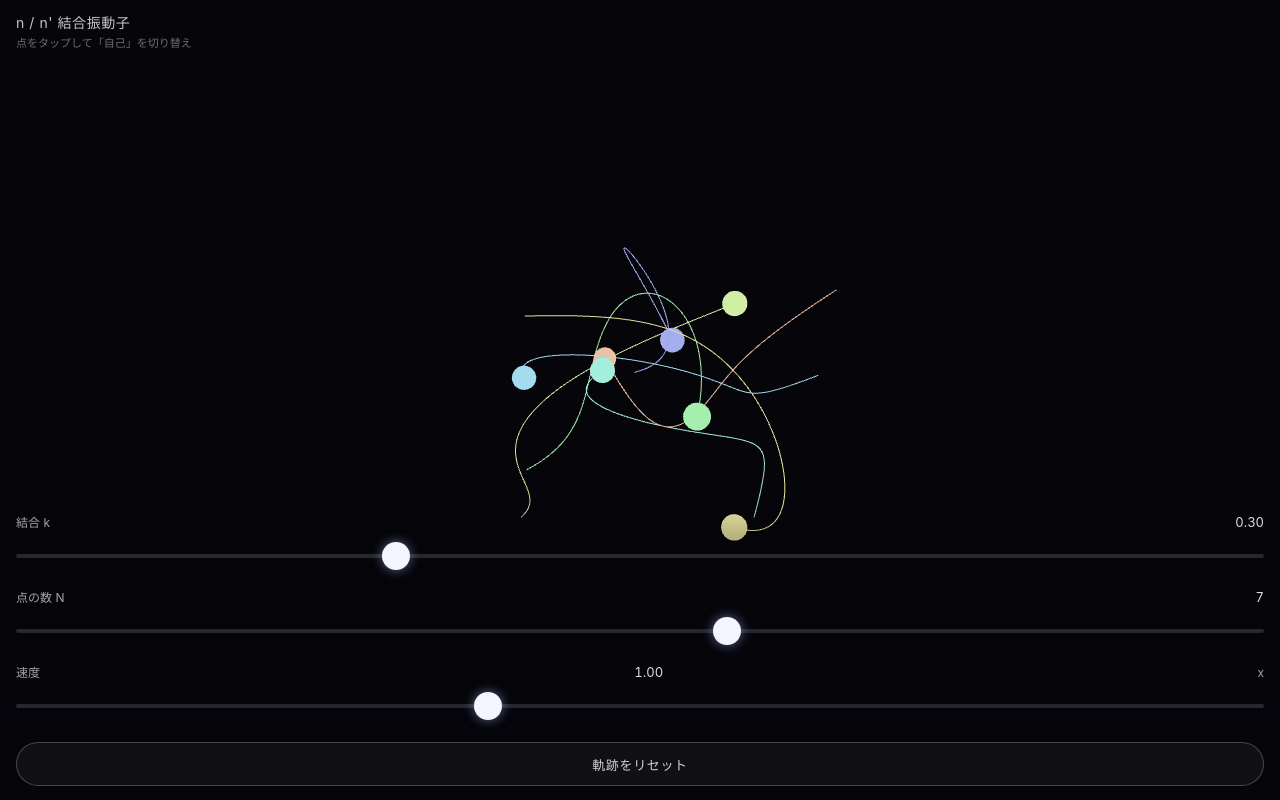
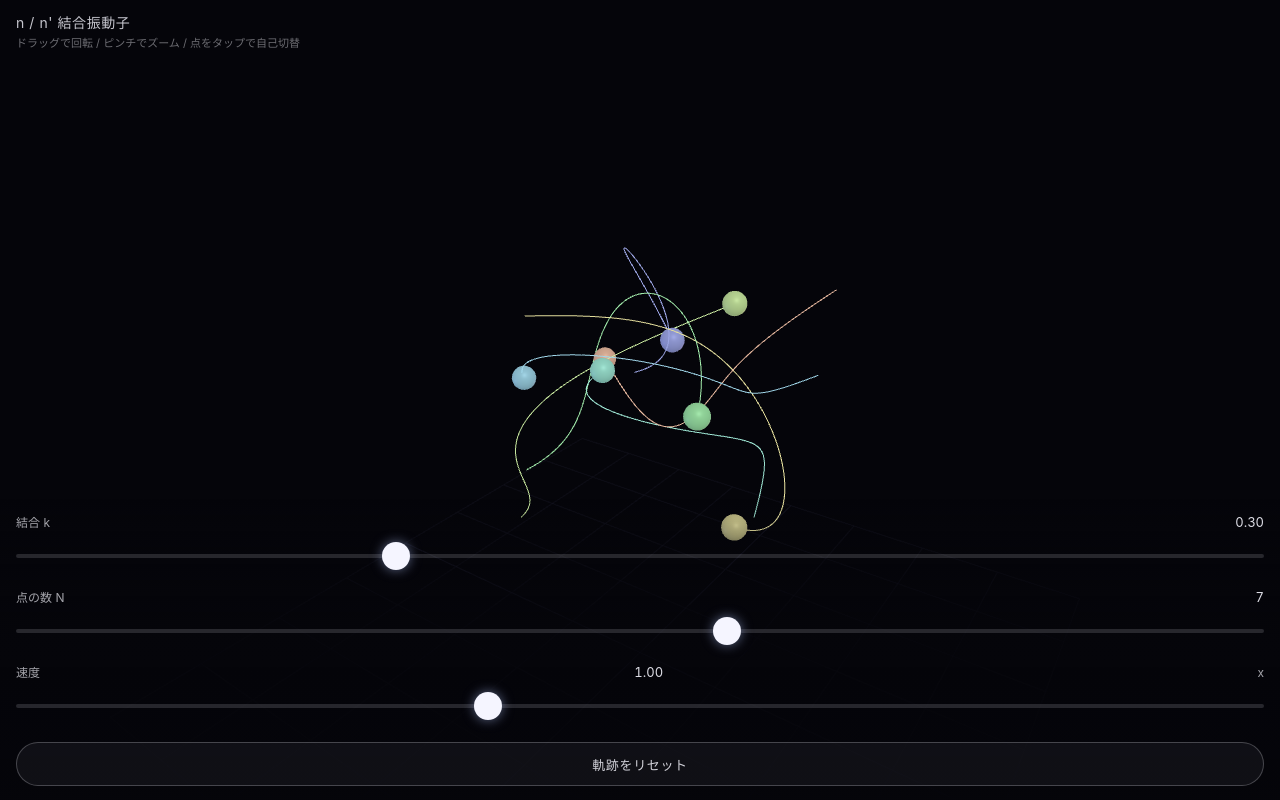
Before and after one commit to restructure-git/nn-oscillator, a website built with Vite: page index.html in a window 1280 px wide. Built offline with nearby package versions, Linux system fonts and the light colour scheme.

Commit message:
3D 視認性を上げる：陰影付きマテリアル・ライト・グリッド・操作ヒント更新

```diff
--- a/index.html
+++ b/index.html
@@ -15,7 +15,7 @@
 
     <header id="hud-top">
       <div id="hud-title">n / n' 結合振動子</div>
-      <div id="hud-hint">点をタップして「自己」を切り替え</div>
+      <div id="hud-hint">ドラッグで回転 / ピンチでズーム / 点をタップで自己切替</div>
     </header>
 
     <section id="hud-bottom">
--- a/src/main.ts
+++ b/src/main.ts
@@ -1,12 +1,15 @@
 import {
+  AmbientLight,
   BufferAttribute,
   BufferGeometry,
   Color,
+  DirectionalLight,
+  GridHelper,
   Line,
   LineBasicMaterial,
   LineSegments,
   Mesh,
-  MeshBasicMaterial,
+  MeshStandardMaterial,
   PerspectiveCamera,
   Raycaster,
   Scene,
@@ -54,13 +57,40 @@ controls.minDistance = 3;
 controls.maxDistance = 18;
 controls.enablePan = false;
 controls.rotateSpeed = 0.7;
+controls.autoRotate = false;
+controls.touches = {
+  ONE: 0, // ROTATE
+  TWO: 2, // DOLLY_PAN → ピンチズーム
+};
+
+// ---------- Lighting (spheres の 3D 陰影用) ----------
+scene.add(new AmbientLight(0xffffff, 0.35));
+
+const keyLight = new DirectionalLight(0xffffff, 1.0);
+keyLight.position.set(6, 8, 5);
+scene.add(keyLight);
+
+const fillLight = new DirectionalLight(0x8fa8ff, 0.35);
+fillLight.position.set(-4, -2, 3);
+scene.add(fillLight);
+
+const rimLight = new DirectionalLight(0xff9fbf, 0.25);
+rimLight.position.set(0, -4, -6);
+scene.add(rimLight);
+
+// ---------- 空間参照（薄いグリッドで奥行きを見せる）----------
+const grid = new GridHelper(8, 8, 0x2a2a45, 0x1a1a2a);
+grid.position.y = -3.2;
+(grid.material as LineBasicMaterial).transparent = true;
+(grid.material as LineBasicMaterial).opacity = 0.35;
+scene.add(grid);
 
 // ---------- Simulation ----------
 const sim = new Simulation(parseInt(nSlider.value, 10));
 
 // ---------- Visual: nodes ----------
 interface NodeVisual {
-  mesh: Mesh<SphereGeometry, MeshBasicMaterial>;
+  mesh: Mesh<SphereGeometry, MeshStandardMaterial>;
   trailGeo: BufferGeometry;
   trailPositions: Float32Array;
   trailColors: Float32Array;
@@ -83,7 +113,13 @@ function createVisual(node: Node): NodeVisual {
   const baseColor = hueToColor(node.hue);
   const mesh = new Mesh(
     sharedSphereGeo,
-    new MeshBasicMaterial({ color: baseColor })
+    new MeshStandardMaterial({
+      color: baseColor,
+      emissive: baseColor.clone(),
+      emissiveIntensity: 0.35,
+      roughness: 0.45,
+      metalness: 0.15,
+    })
   );
   mesh.position.copy(node.position);
   mesh.userData.nodeId = node.id;
@@ -288,10 +324,16 @@ function updateSelectionVisuals(): void {
     const mat = v.mesh.material;
     if (isSel) {
       mat.color.copy(v.baseColor).multiplyScalar(1.2);
+      mat.emissive.copy(v.baseColor);
+      mat.emissiveIntensity = 0.7;
     } else if (isOther) {
       mat.color.copy(v.baseColor).multiplyScalar(0.55);
+      mat.emissive.copy(v.baseColor);
+      mat.emissiveIntensity = 0.15;
     } else {
       mat.color.copy(v.baseColor);
+      mat.emissive.copy(v.baseColor);
+      mat.emissiveIntensity = 0.35;
     }
   }
 
```
